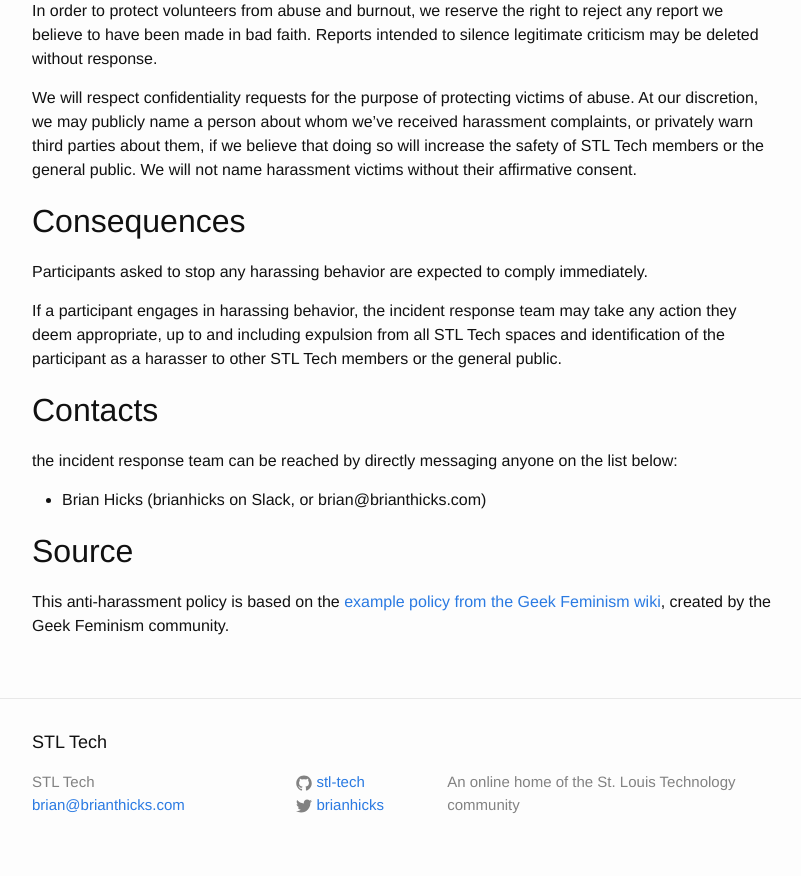
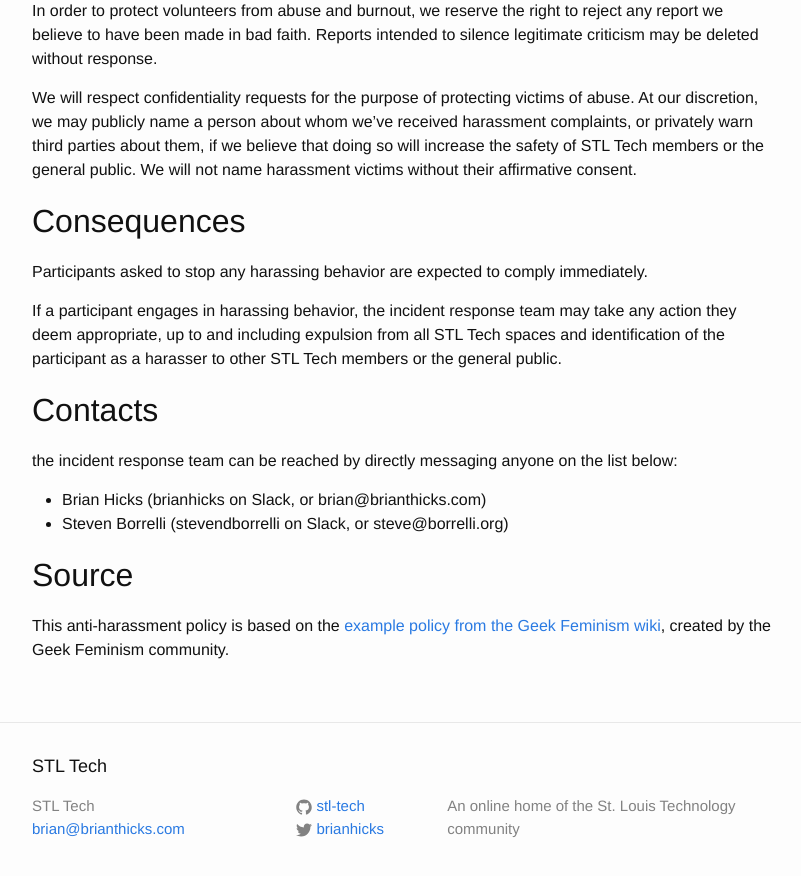
Before and after one commit to stl-tech/stl-tech.github.io, a Jekyll site: the page built from code-of-conduct.md, in a window 1280 px wide and 900 px high, scrolled down 1494 px. Shown: the top 876 px of the window, without its empty margins (238-1039 px from the left). Built offline with Jekyll 4.4.1, drawn with Linux system fonts in a browser that asks for light colours.

Commit message:
code-of-conduct: add Steven Borrelli to the incident response team

```diff
--- a/code-of-conduct.md
+++ b/code-of-conduct.md
@@ -97,6 +97,7 @@
 list below:
 
 - Brian Hicks (brianhicks on Slack, or brian@brianthicks.com)
+- Steven Borrelli (stevendborrelli on Slack, or steve@borrelli.org)
 
 ## Source
 
```
